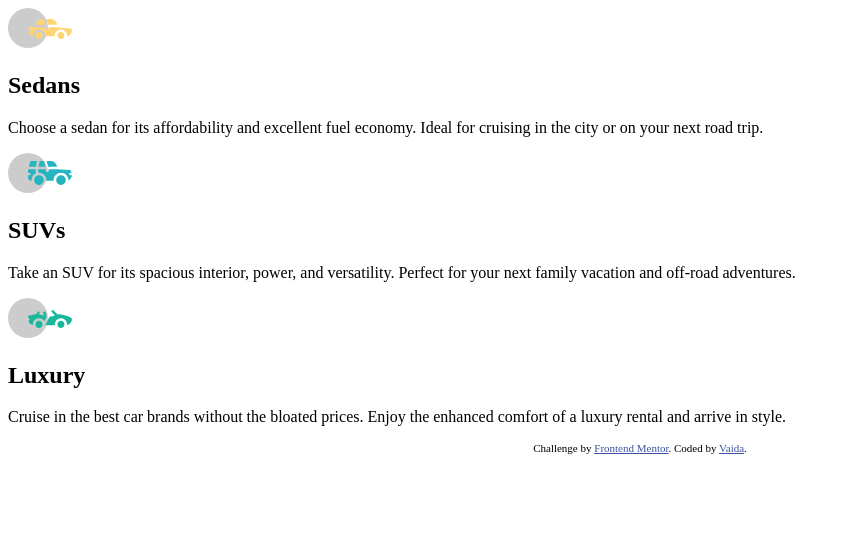
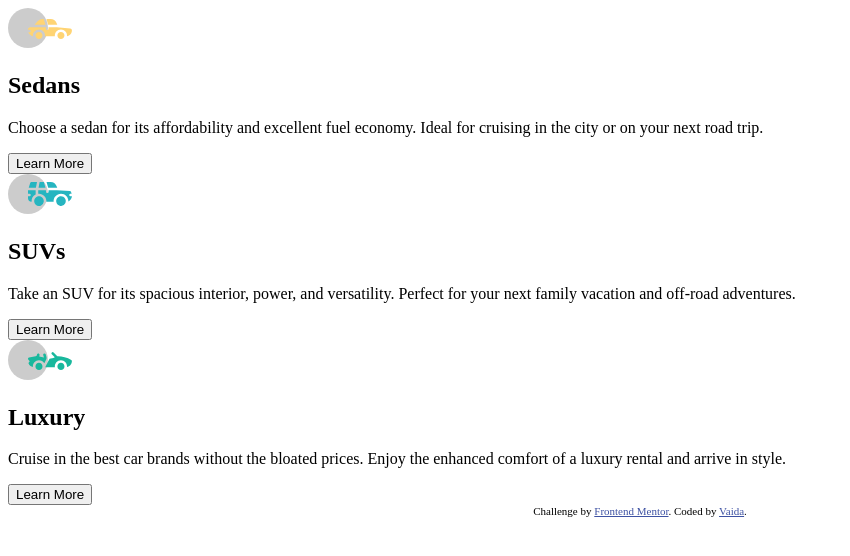
Before and after one commit to Ereja/FEM-Challenges, a plain HTML site: page index.html in a window 1280 px wide. Shown: the whole page, without its empty margins (0-850 px from the left). Drawn offline with Linux system fonts and the light colour scheme.

Commit message:
added buttons

```diff
--- a/index.html
+++ b/index.html
@@ -29,6 +29,7 @@
           Choose a sedan for its affordability and excellent fuel economy. Ideal
           for cruising in the city or on your next road trip.
         </p>
+        <button>Learn More</button>
       </div>
       <div class="suv-container">
         <img src="./images/icon-suvs.svg" alt="SUV icon" />
@@ -37,6 +38,7 @@
           Take an SUV for its spacious interior, power, and versatility. Perfect
           for your next family vacation and off-road adventures.
         </p>
+        <button>Learn More</button>
       </div>
       <div class="luxury-container">
         <img src="./images/icon-luxury.svg" alt="Luxury icon" />
@@ -45,6 +47,7 @@
           Cruise in the best car brands without the bloated prices. Enjoy the
           enhanced comfort of a luxury rental and arrive in style.
         </p>
+        <button>Learn More</button>
       </div>
     </div>
 
```
